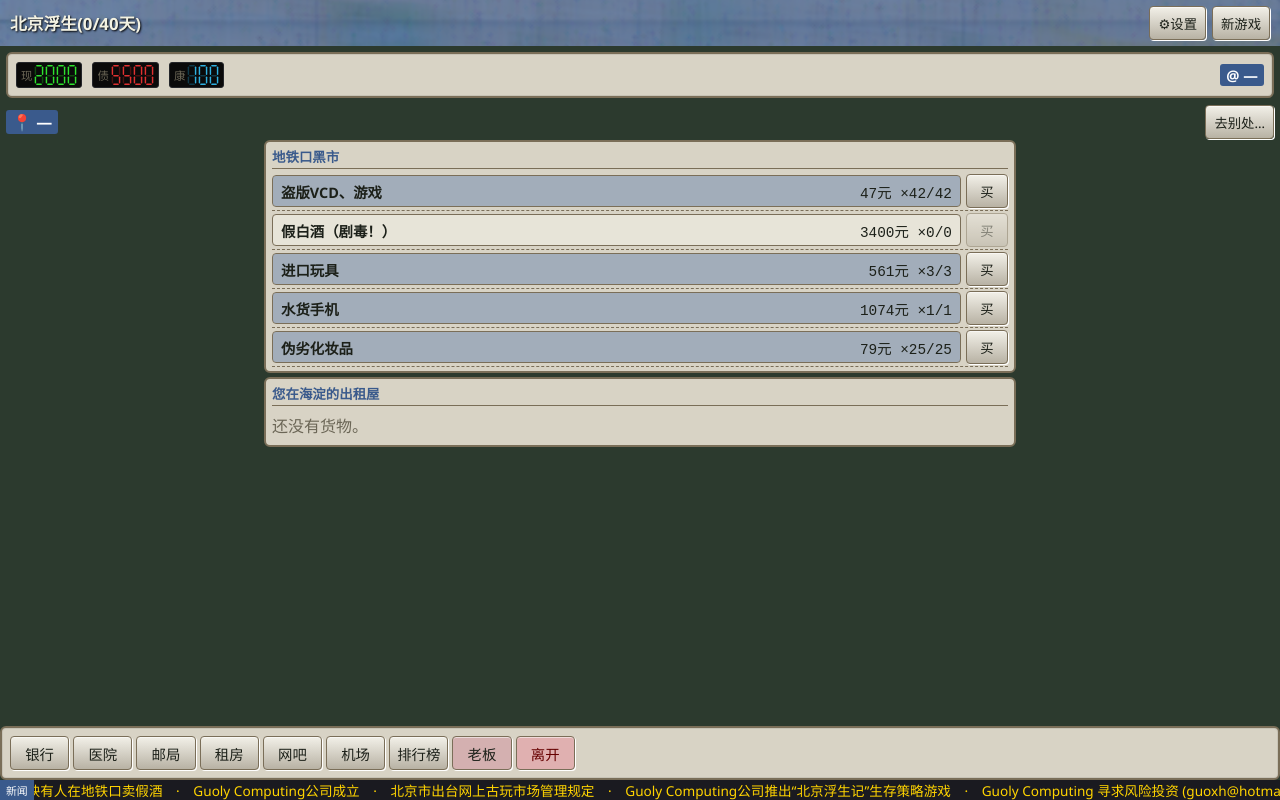
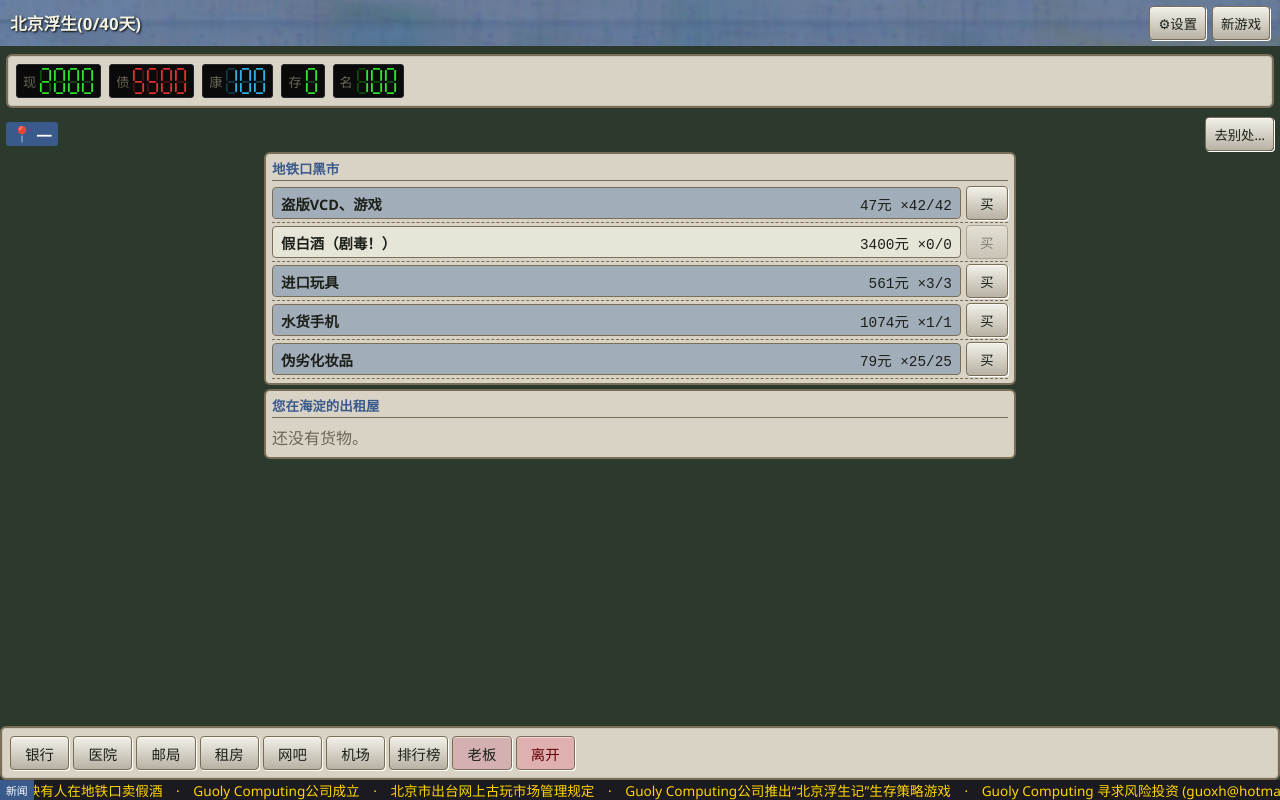
Before and after one commit to narcotics726/beijingfushengji-html, a Svelte app: page / in a window 1280 px wide. Built offline with nearby package versions, Linux system fonts and the light colour scheme.

Commit message:
fix(M2): 状态栏加大(数字28px)；默认常显现金/欠债/健康/存款/名声，仅容量(位X/Y)默认隐藏点开展开；去掉重复的@地点(位置条已显示)

```diff
--- a/src/App.svelte
+++ b/src/App.svelte
@@ -130,14 +130,13 @@
     }
   }}
 >
-  <span class="cell"><span class="lab">现</span><LedNumber value={g.cash} lit="#2ee22e" height={22} /></span>
-  <span class="cell"><span class="lab">债</span><LedNumber value={g.debt} lit="#e03030" height={22} /></span>
-  <span class="cell"><span class="lab">康</span><LedNumber value={g.health} lit="#2eb0e0" height={22} /></span>
-  <span class="where">@ {locName}</span>
+  <span class="cell"><span class="lab">现</span><LedNumber value={g.cash} lit="#2ee22e" height={28} /></span>
+  <span class="cell"><span class="lab">债</span><LedNumber value={g.debt} lit="#e03030" height={28} /></span>
+  <span class="cell"><span class="lab">康</span><LedNumber value={g.health} lit="#2eb0e0" height={28} /></span>
+  <span class="cell"><span class="lab">存</span><LedNumber value={g.bank} lit="#2ee22e" height={28} /></span>
+  <span class="cell"><span class="lab">名</span><LedNumber value={g.fame} lit={g.fame < 60 ? '#e03030' : '#2ee22e'} height={28} /></span>
   {#if showStatus}
-    <span class="cell"><span class="lab">存</span><LedNumber value={g.bank} lit="#2ee22e" height={16} /></span>
-    <span class="cell"><span class="lab">名</span><LedNumber value={g.fame} lit={g.fame < 60 ? '#e03030' : '#2ee22e'} height={16} /></span>
-    <span class="cell"><span class="lab">位</span><LedNumber value={g.total} lit="#e08020" height={16} /><span class="sl">/</span><LedNumber value={g.coat} lit="#e08020" height={16} /></span>
+    <span class="cell"><span class="lab">位</span><LedNumber value={g.total} lit="#e08020" height={20} /><span class="sl">/</span><LedNumber value={g.coat} lit="#e08020" height={20} /></span>
   {/if}
 </section>
 </div>
@@ -336,11 +335,10 @@
   .topbar h1 { margin: 0; font-size: 1.05em; flex: 1; position: relative; z-index: 1; text-shadow: 1px 1px 2px #000; }
   .banner { position: absolute; inset: 0; background-size: cover; background-position: center; opacity: 0.28; }
   .top-actions { position: relative; z-index: 1; display: flex; gap: 6px; }
-  .statusbar { display: flex; flex-wrap: wrap; gap: 6px 10px; align-items: center; font-size: 0.92em; margin: 6px; }
-  .cell { display: inline-flex; align-items: center; gap: 2px; background: #0a0a0a; border: 1px solid #24262a; border-radius: 3px; padding: 1px 4px; }
-  .lab { font-size: 0.78em; color: var(--fsj-dim); }
+  .statusbar { display: flex; flex-wrap: wrap; gap: 6px 8px; align-items: center; margin: 8px 6px; }
+  .cell { display: inline-flex; align-items: center; gap: 3px; background: #0a0a0a; border: 1px solid #24262a; border-radius: 3px; padding: 2px 6px; }
+  .lab { font-size: 0.82em; color: var(--fsj-dim); }
   .sl { color: var(--fsj-dim); }
-  .where { margin-left: auto; font-weight: 700; background: var(--fsj-accent); color: #fff; padding: 1px 6px; border-radius: 3px; }
   .loc-now { font-weight: 700; background: var(--fsj-accent); color: #fff; padding: 1px 6px; border-radius: 3px; }
   .core { flex: 1; min-height: 0; overflow: auto; display: block; padding: 0 4px 4px; }
   .pane { margin-bottom: 4px; background: var(--fsj-panel); border: 2px solid var(--fsj-border); border-radius: 6px; padding: 4px 6px; }
```
Also changed, not shown: 1 other file (tests, documents, lock files or other folders).
